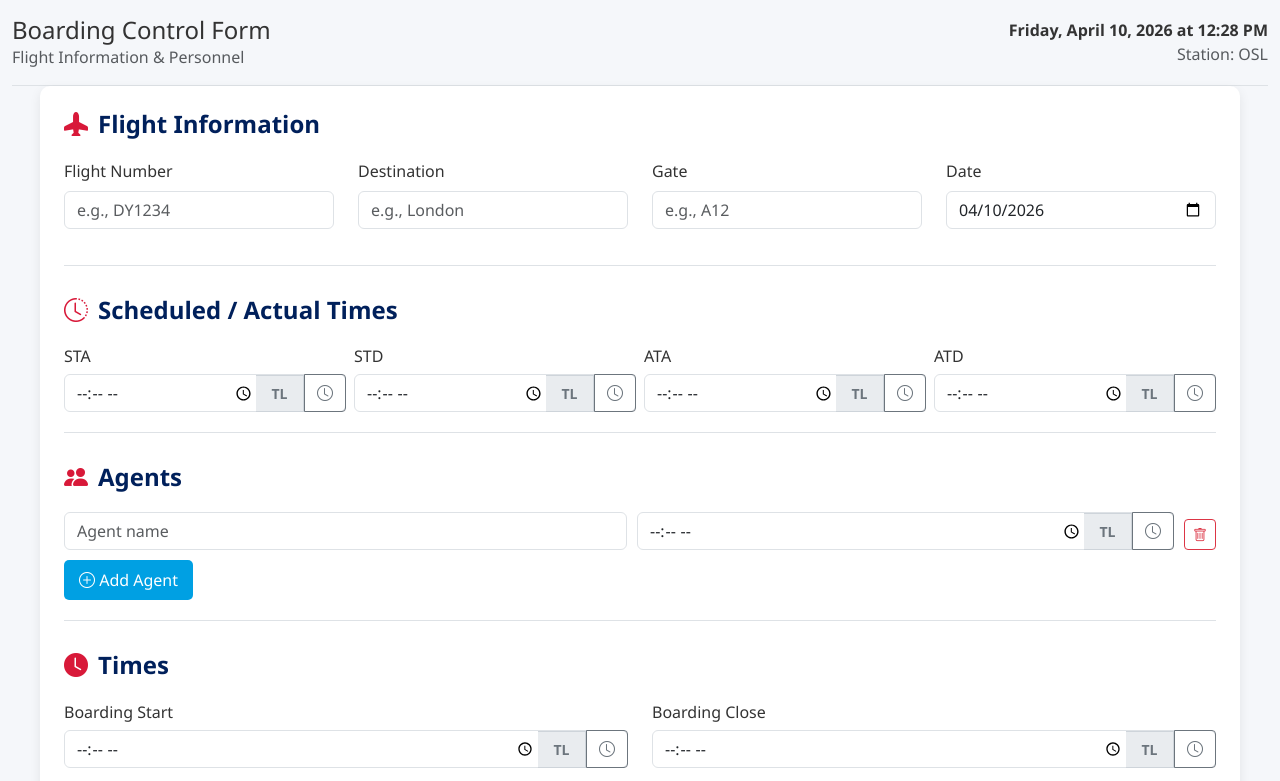
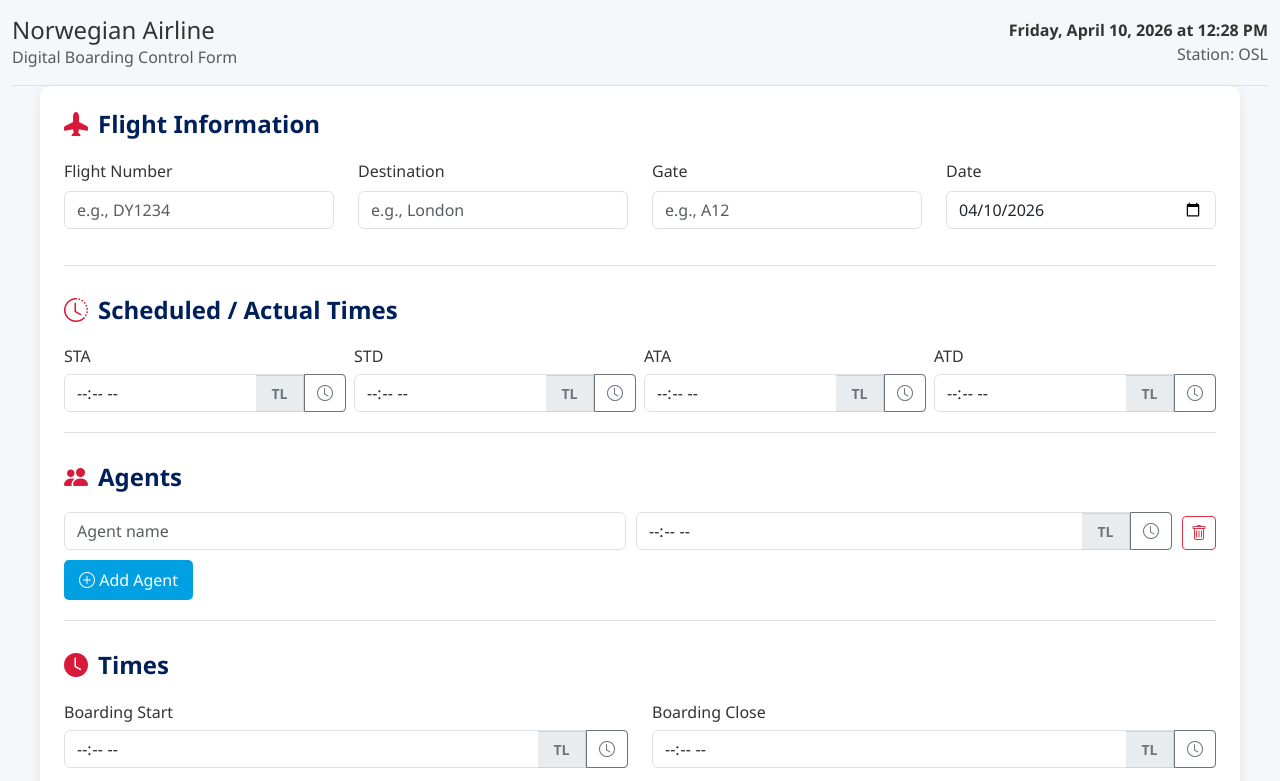
Before and after one commit to agm3110/Boarding-Control-Form, a plain HTML site: page index.html in a window 1280 px wide. Shown: the top 781 px of the page. Drawn offline with nearby package versions, Linux system fonts and the light colour scheme.

Commit message:
Refine toggles and time input UX

```diff
--- a/index.html
+++ b/index.html
@@ -15,8 +15,8 @@
                 <header class="page-header d-flex justify-content-between align-items-center py-3 border-bottom">
                     <div class="d-flex align-items-center">
                         <div>
-                            <h1 class="h4 mb-0">Boarding Control Form</h1>
-                            <p class="mb-0 text-muted">Flight Information & Personnel</p>
+                            <h1 class="h4 mb-0">Norwegian Airline</h1>
+                            <p class="mb-0 text-muted">Digital Boarding Control Form</p>
                         </div>
                     </div>
                     <div class="text-end">
--- a/style.css
+++ b/style.css
@@ -159,6 +159,10 @@
     flex: 2;
 }
 
+.agent-item .btn-remove {
+    font-size: 16px;
+}
+
 .add-agent-btn, .add-bus-btn {
     background-color: var(--norwegian-light-blue);
     color: white;
@@ -182,6 +186,19 @@
 .time-input-group input[type="time"] {
     width: 100%;
     padding-right: 90px;
+}
+
+/* Hide native time picker controls so only custom buttons are used */
+.time-input-group input[type="time"]::-webkit-calendar-picker-indicator,
+.time-input-group input[type="time"]::-webkit-clear-button,
+.time-input-group input[type="time"]::-webkit-inner-spin-button {
+    display: none;
+    -webkit-appearance: none;
+}
+
+.time-input-group input[type="time"] {
+    appearance: textfield;
+    -moz-appearance: textfield;
 }
 
 .time-input-group .form-label {
```
